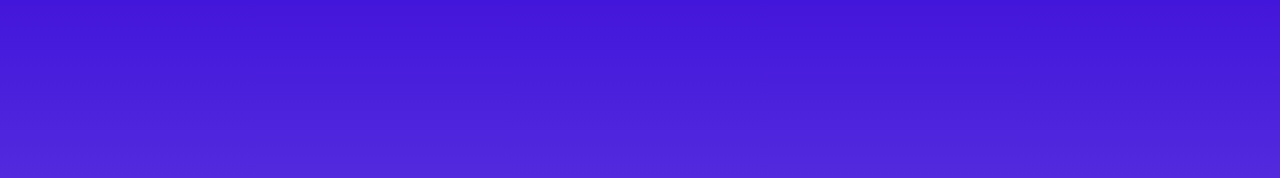
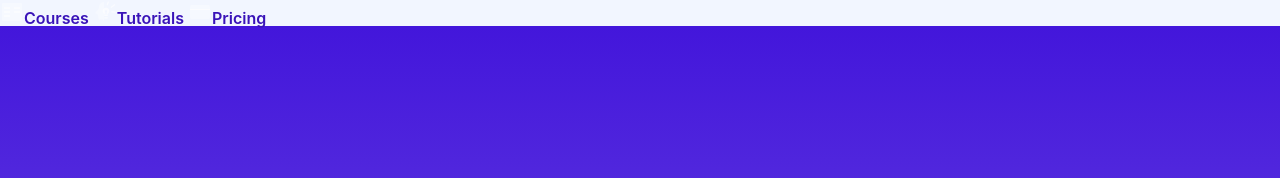
Before and after one commit to flores-o/designcodeweb, a Gatsby site: page / in a window 1280 px wide. Shown: the top 178 px of the page. Built offline with nearby package versions, Linux system fonts and the light colour scheme; Gatsby itself is replaced by a stand-in of ours.

Commit message:
added header

```diff
--- /dev/null
+++ b/src/components/layout/Header.js
@@ -0,0 +1,24 @@
+import React from "react"
+import { Link } from "gatsby"
+
+const menuData = [
+    { title: "Courses", icon: "/images/icons/courses.svg", link: "/courses" },
+    {
+        title: "Tutorials",
+        icon: "/images/icons/tutorials.svg",
+        link: "/tutorials",
+    },
+    { title: "Pricing", icon: "/images/icons/pricing.svg", link: "/pricing" },
+]
+
+export default function Header() {
+    return (
+        <>
+            {menuData.map((item, index) => (
+                <Link to={item.link} key={index}>
+                 <img src={item.icon} alt={item.title}  />
+                    {item.title} </Link>
+            ))}
+        </>
+    )
+}
--- a/src/components/layout/layout.js
+++ b/src/components/layout/layout.js
@@ -1,11 +1,13 @@
 import React from "react"
 import "./layout.css"
 import { GlobalStyle } from "../styles/GlobalStyle"
+import Header from "./Header"
 
 function Layout({ children }) {
   return (
     <>
       <GlobalStyle />
+      <Header />
       <main>{children}</main>
     </>
   )
```
